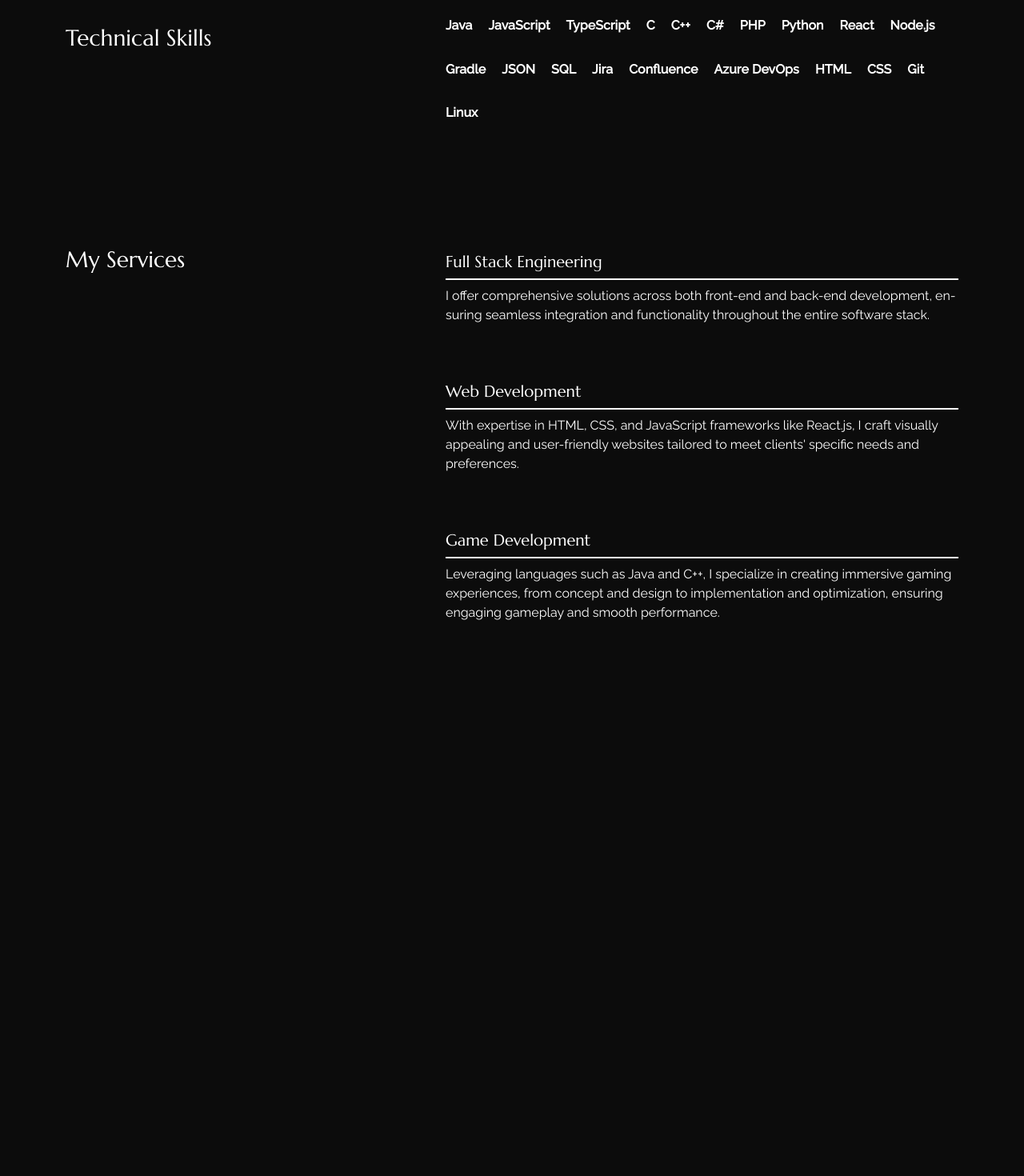
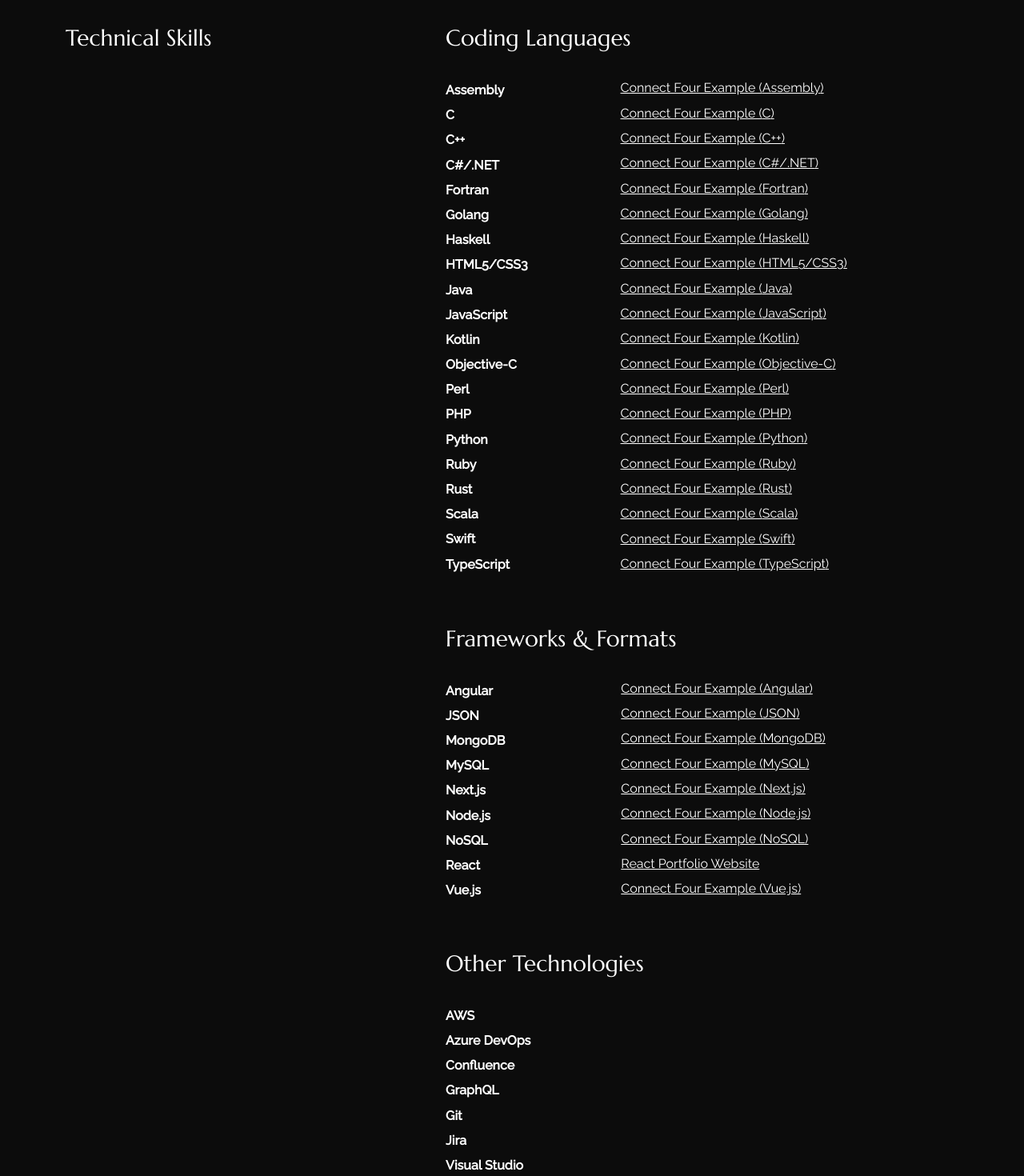
Before and after one commit to pattygcoding/PatrickGoodwinPortfolio, a React (Create React App) app: page /about in a window 1280 px wide. Shown: the part 840-2310 px from the top of the page at 80% size. Before the commit the page ends 1658 px from the top, so only its background shows below. Built offline with nearby package versions, Linux system fonts and the light colour scheme.

Commit message:
Added Connect Four Changes

```diff
--- a/package.json
+++ b/package.json
@@ -1,4 +1,5 @@
 {
+    "homepage": "https://pattygcoding.github.io/PatrickGoodwinPortfolio",
     "name": "react-portfolio",
     "version": "0.1.0",
     "private": true,
--- a/src/content_option.js
+++ b/src/content_option.js
@@ -43,65 +43,146 @@
     },
 ];
 
-const skills = [{
-        name: "Java",
-    },
-    {
-        name: "JavaScript",
-    },
-    {
-        name: "TypeScript",
+const languages = [{
+        name: "Assembly",
+        link: "https://github.com/pattygcoding/Connect-Four-Language-Tree/tree/main/assembly",
     },
     {
         name: "C",
+        link: "https://github.com/pattygcoding/Connect-Four-Language-Tree/tree/main/c",
     },
     {
         name: "C++",
+        link: "https://github.com/pattygcoding/Connect-Four-Language-Tree/tree/main/c%2B%2B",
     },
     {
-        name: "C#",
+        name: "C#/.NET",
+        link: "https://github.com/pattygcoding/Connect-Four-Language-Tree/tree/main/c%23",
     },
     {
-        name: "PHP",
+        name: "Fortran",
+        link: "https://github.com/pattygcoding/Connect-Four-Language-Tree/tree/main/fortran",
     },
     {
-        name: "Python",
+        name: "Golang",
+        link: "https://github.com/pattygcoding/Connect-Four-Language-Tree/tree/main/golang",
+    },
+    {
+        name: "Haskell",
+        link: "https://github.com/pattygcoding/Connect-Four-Language-Tree/tree/main/haskell",
+    },
+    {
+         name: "HTML5/CSS3",
+         link: "https://github.com/pattygcoding/Connect-Four-Language-Tree/tree/main/javascript/html-css",
+    },
+    {
+         name: "Java",
+         link: "https://github.com/pattygcoding/Connect-Four-Language-Tree/tree/main/java",
+    },
+    {
+         name: "JavaScript",
+         link: "https://github.com/pattygcoding/Connect-Four-Language-Tree/tree/main/javascript/node",
+    },
+    {
+         name: "Kotlin",
+         link: "https://github.com/pattygcoding/Connect-Four-Language-Tree/tree/main/kotlin",
+    },
+    {
+         name: "Objective-C",
+         link: "https://github.com/pattygcoding/Connect-Four-Language-Tree/tree/main/objective-c",
+    },
+    {
+         name: "Perl",
+         link: "https://github.com/pattygcoding/Connect-Four-Language-Tree/tree/main/perl",
+    },
+    {
+         name: "PHP",
+         link: "https://github.com/pattygcoding/Connect-Four-Language-Tree/tree/main/php",
+    },
+    {
+         name: "Python",
+         link: "https://github.com/pattygcoding/Connect-Four-Language-Tree/tree/main/python",
+    },
+    {
+         name: "Ruby",
+         link: "https://github.com/pattygcoding/Connect-Four-Language-Tree/tree/main/ruby",
+    },
+    {
+         name: "Rust",
+         link: "https://github.com/pattygcoding/Connect-Four-Language-Tree/tree/main/rust",
+    },
+    {
+         name: "Scala",
+         link: "https://github.com/pattygcoding/Connect-Four-Language-Tree/tree/main/scala",
+    },
+    {
+         name: "Swift",
+         link: "https://github.com/pattygcoding/Connect-Four-Language-Tree/tree/main/swift",
+    },
+    {
+         name: "TypeScript",
+         link: "https://github.com/pattygcoding/Connect-Four-Language-Tree/tree/main/typescript/node",
+    },
+];
+
+const frameworks = [{
+        name: "Angular",
+        link: "https://github.com/pattygcoding/Connect-Four-Language-Tree/tree/main/typescript/angular",
+    },
+    {
+         name: "JSON",
+         link: "https://github.com/pattygcoding/Connect-Four-Language-Tree/tree/main/python/json",
+    },
+    {
+         name: "MongoDB",
+         link: "https://github.com/pattygcoding/Connect-Four-Language-Tree/tree/main/javascript/mongodb-nosql",
+    },
+    {
+         name: "MySQL",
+         link: "https://github.com/pattygcoding/Connect-Four-Language-Tree/tree/main/javascript/mysql",
+    },
+    {
+         name: "Next.js",
+         link: "https://github.com/pattygcoding/Connect-Four-Language-Tree/tree/main/javascript/next",
+    },
+    {
+         name: "Node.js",
+         link: "https://github.com/pattygcoding/Connect-Four-Language-Tree/tree/main/javascript/node",
+    },
+    {
+         name: "NoSQL",
+         link: "https://github.com/pattygcoding/Connect-Four-Language-Tree/tree/main/javascript/mongodb-nosql",
     },
     {
          name: "React",
+         link: "https://github.com/pattygcoding/PatrickGoodwinPortfolio",
     },
     {
-         name: "Node.js",
+         name: "Vue.js",
+         link: "https://github.com/pattygcoding/Connect-Four-Language-Tree/tree/main/javascript/vue",
+    },
+];
+
+const other_skills = [{
+        name: "AWS",
     },
     {
-         name: "Gradle",
+        name: "Azure DevOps",
     },
     {
-         name: "JSON",
+        name: "Confluence",
     },
     {
-         name: "SQL",
+        name: "GraphQL",
     },
     {
-         name: "Jira",
+        name: "Git",
     },
     {
-         name: "Confluence",
+        name: "Jira",
     },
     {
-         name: "Azure DevOps",
-    },
-    {
-         name: "HTML",
-    },
-    {
-         name: "CSS",
-    },
-    {
-         name: "Git",
-    },
-    {
-         name: "Linux",
+        name: "Visual Studio",
     },
 ];
 
@@ -133,10 +214,16 @@
         suprememc_github_legacy: "https://github.com/pattygcoding/SMC",
     },
     {
+        img: "https://i.imgur.com/khNlkQb.png",
+        description: "Connect Four Language Tree: My implementations and demonstrations of Connect Four across 20 different coding languages & frameworks, including Assembly.",
+        website_github: "https://github.com/pattygcoding/Connect-Four-Language-Tree",
+    },
+    {
         img: "https://i.imgur.com/KI71fuk.jpeg",
         description: "This Website: I created this website myself using JavaScript & React.",
         website_github: "https://github.com/pattygcoding/PatrickGoodwinPortfolio",
     },
+
 ];
 
 const contactConfig = {
@@ -156,7 +243,9 @@
     dataabout,
     dataportfolio,
     worktimeline,
-    skills,
+    languages,
+    frameworks,
+    other_skills,
     services,
     introdata,
     contactConfig,
--- a/src/pages/about/index.js
+++ b/src/pages/about/index.js
@@ -6,7 +6,9 @@
   dataabout,
   meta,
   worktimeline,
-  skills,
+  languages,
+  frameworks,
+  other_skills,
   services,
 } from "../../content_option";
 
@@ -60,14 +62,55 @@
             <h3 className="color_sec py-4">Technical Skills</h3>
           </Col>
           <Col lg="7">
-          <div className="skills-container ">
-            {skills.map((data, i) => {
-              return (
-                <div key={i} className="skill-item">
-                  <h3 className="skills">{data.name}</h3>
-                </div>
-              );
-            })}
+            <h3 className="color_sec py-4">Coding Languages</h3>
+            <div className="skill-col">
+              <div className="skills-container">
+                {languages.map((data, i) => (
+                  <div key={i} className="skill-item">
+                    <h3 className="skills">{data.name}</h3>
+                  </div>
+                ))}
+              </div>
+              <div className="skills-container">
+                {languages.map((data, i) => (
+                  <div key={i} className="skill-item">
+                    {/* Use <a> tag for clickable link */}
+                    <a className="skills link" href={data.link} target="_blank" rel="noopener noreferrer">
+                      Connect Four Example ({data.name})
+                    </a>
+                  </div>
+                ))}
+              </div>
+            </div>
+            <h3 className="color_sec py-4">Frameworks & Formats</h3>
+            <div className="skill-col">
+              <div className="skills-container">
+                {frameworks.map((data, i) => (
+                  <div key={i} className="skill-item">
+                    <h3 className="skills">{data.name}</h3>
+                  </div>
+                ))}
+              </div>
+              <div className="skills-container">
+                {frameworks.map((data, i) => (
+                  <div key={i} className="skill-item">
+                    {/* Use <a> tag for clickable link */}
+                    <a className="skills link framework" href={data.link} target="_blank" rel="noopener noreferrer">
+                      {data.name === "React" ? "React Portfolio Website" : `Connect Four Example (${data.name})`}
+                    </a>
+                  </div>
+                ))}
+              </div>
+            </div>
+            <h3 className="color_sec py-4">Other Technologies</h3>
+            <div className="skill-col">
+              <div className="skills-container">
+                {other_skills.map((data, i) => (
+                  <div key={i} className="skill-item">
+                    <h3 className="skills">{data.name}</h3>
+                  </div>
+                ))}
+              </div>
             </div>
           </Col>
         </Row>
--- a/src/pages/about/style.css
+++ b/src/pages/about/style.css
@@ -14,8 +14,20 @@
 .skills {
     font-size: 16px;
     font-weight: 700;
-    margin: 15px 0 20px;
+    margin: 6px 0 6px;
     font-family: 'Raleway';
+
+}
+
+.link {
+    font-weight: 200;
+    margin-left: 6rem;
+    margin-top: 1.3px;
+    text-decoration: underline;
+}
+
+.framework {
+    margin-left: 7.8rem;
 }
 
 @-webkit-keyframes animate-positive {
@@ -73,10 +85,16 @@
 }
 
 .skills-container {
-  display: flex;
-  flex-wrap: wrap;
+  display: block;
 }
 
 .skill-item {
+  display: flex;
+  align-items: center;
   margin-right: 20px;
 }
+
+.skill-col {
+    display: flex;
+    margin-bottom: 35px;
+}
```
Also changed, not shown: src/assets/images/react-porfolio.png (deleted), 1 other file (tests, documents, lock files or other folders).
